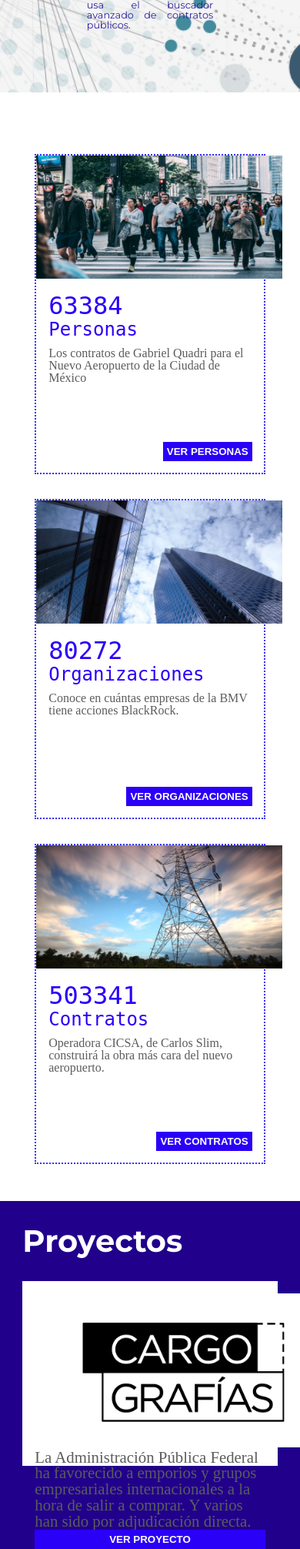
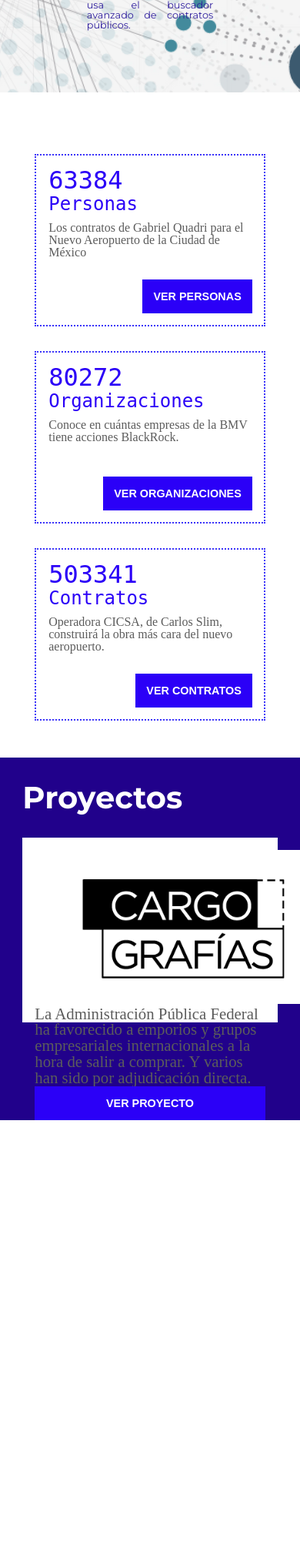
Before and after one commit to sororal/qqw-frontend, a PHP site: page / in a window 390 px wide; the page is wider, and only the part inside the window is pictured. Shown: the part 1200-3212 px from the top of that part at 77% size. After the commit the page ends 2655 px from the top of that part, so only its background shows below. Run offline with PHP 8.4, Linux system fonts and the light colour scheme.

Commit message:
corrections and responsiveness to explore cards

```diff
--- a/css/main.css
+++ b/css/main.css
@@ -161,14 +161,11 @@ div.proyecto p {
   right: 15px;
 }
 
-.card img {
-  white-space: nowrap;
-}
 
 .card-image {
   display: inline-block;
-  width: 20rem;
-  height: 10rem;
+  width: 100%;
+  height: 11rem;
   overflow-y: hidden;
   overflow-x: hidden;
 }
@@ -263,18 +260,33 @@ button {
 
 @media only screen and (max-width: 1042px) {
   div.explore-card {
-    height: 26rem;
+    height: 14rem;
+  }
+  .card-image {
+    display: none;
   }
 }
 
 @media only screen and (max-width: 870px) {
   .button-link {
     padding: 9px;
+    font-size: .7rem;
   }
 }
 
 @media only screen and (max-width: 800px) {
   .button-link {
-    padding: 5px;
+    color: #2b00f7;
+    background-color: #fff;
   }
 }
+
+
+@media only screen and (max-width: 768px) {
+  .button-link {
+    color: #fff;
+    background-color: #2b00f7;
+    padding: 14px 14px;
+    font-size: .9rem;
+  }
+}
```
